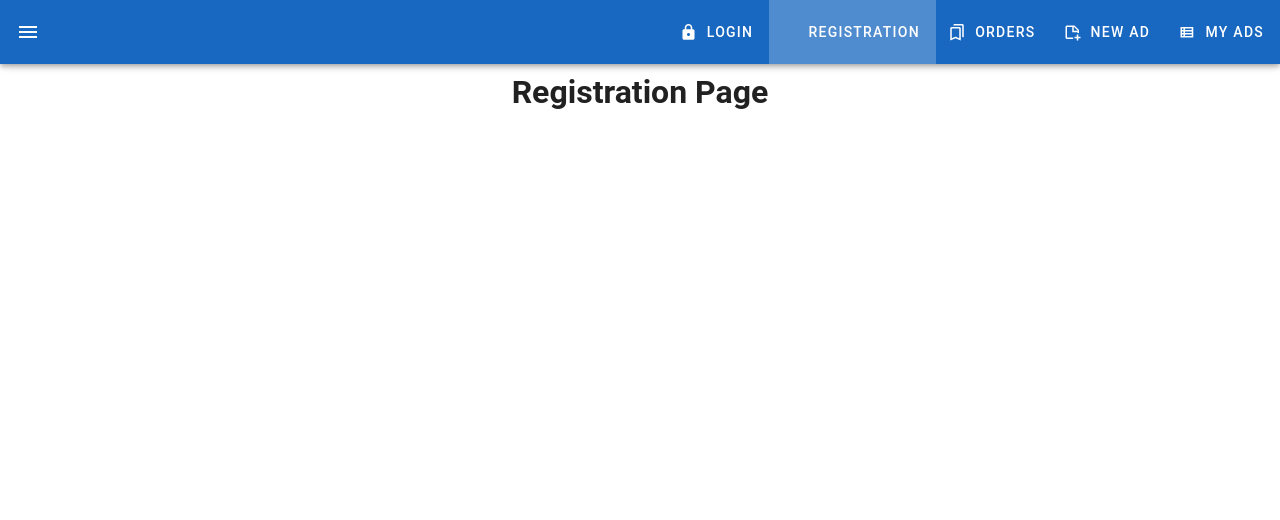
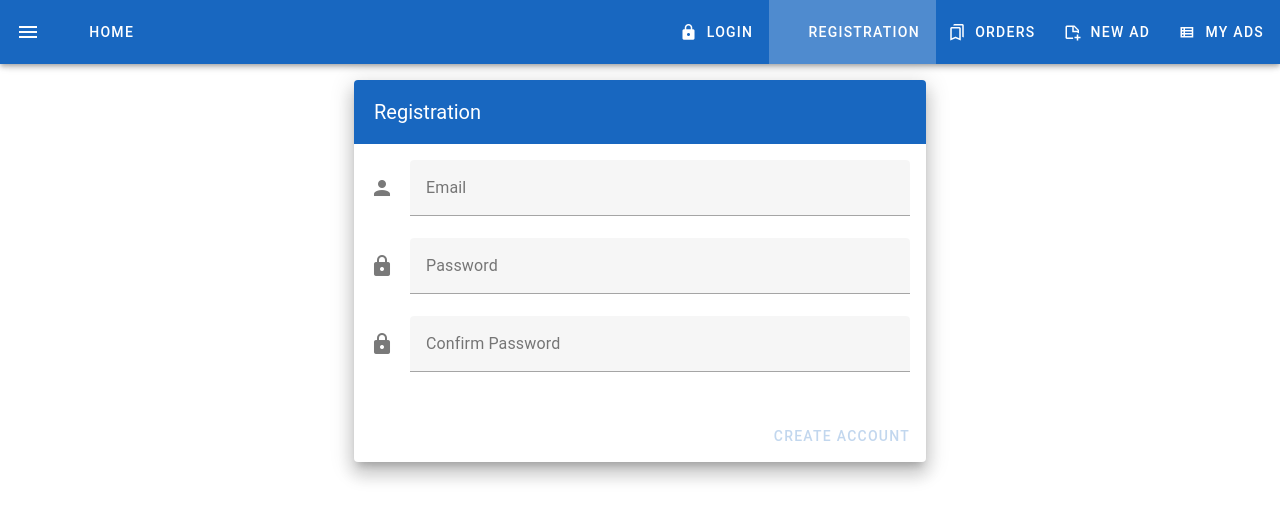
Before and after one commit to airo-zz/ad_project_2026, a Vue app: page /registration in a window 1280 px wide. Shown: the top 520 px of the page. Built offline with nearby package versions, Linux system fonts and the light colour scheme; a small style sheet from the web is missing.

Commit message:
Верстка страниц логина, регистрации и главной страницы

```diff
--- a/src/App.vue
+++ b/src/App.vue
@@ -28,6 +28,9 @@
 
     <v-app-bar app dark color="primary">
       <v-app-bar-nav-icon @click="drawer = !drawer"></v-app-bar-nav-icon>
+      <v-toolbar-title>
+        <v-btn to="/">Home</v-btn>
+      </v-toolbar-title>
       <v-spacer></v-spacer>
       <v-toolbar-items class="hidden-sm-and-down">
         <v-btn
--- a/src/views/Auth/LoginView.vue
+++ b/src/views/Auth/LoginView.vue
@@ -1,7 +1,43 @@
 <template>
   <v-container>
     <v-row justify="center">
-      <h1>Login Page</h1>
+      <v-col cols="12" sm="8" lg="6">
+        <v-card class="elevation-12">
+          <v-toolbar dark color="primary">
+            <v-toolbar-title>Login</v-toolbar-title>
+          </v-toolbar>
+          <v-card-text>
+            <v-form v-model="valid" ref="form" lazy-validation>
+              <v-text-field
+                prepend-icon="mdi-account"
+                name="email"
+                label="Email"
+                type="email"
+                v-model="email"
+                :rules="emailRules"
+              ></v-text-field>
+              <v-text-field
+                prepend-icon="mdi-lock"
+                name="password"
+                label="Password"
+                type="password"
+                v-model="password"
+                :rules="passwordRules"
+              ></v-text-field>
+            </v-form>
+          </v-card-text>
+          <v-card-actions>
+            <v-spacer></v-spacer>
+            <v-btn
+              color="primary"
+              @click="onSubmit"
+              :disabled="!valid"
+            >
+              Login
+            </v-btn>
+          </v-card-actions>
+        </v-card>
+      </v-col>
     </v-row>
   </v-container>
 </template>
@@ -10,6 +46,28 @@
 export default {
   data () {
     return {
+      email: "",
+      password: "",
+      valid: false,
+      emailRules: [
+        v => !!v || 'E-mail is required',
+        v => /.+@.+\..+/.test(v) || 'E-mail must be valid'
+      ],
+      passwordRules: [
+        v => !!v || 'Password is required',
+        v => (v && v.length >= 6) || 'Password must be more or equal than 6 characters'
+      ]
+    }
+  },
+  methods: {
+    onSubmit () {
+      if (this.$refs.form.validate()) {
+        const user = {
+          email: this.email,
+          password: this.password
+        }
+        console.log(user)
+      }
     }
   }
 }
--- a/src/views/Auth/RegistrationView.vue
+++ b/src/views/Auth/RegistrationView.vue
@@ -1,7 +1,51 @@
 <template>
   <v-container>
     <v-row justify="center">
-      <h1>Registration Page</h1>
+      <v-col cols="12" sm="8" lg="6">
+        <v-card class="elevation-12">
+          <v-toolbar dark color="primary">
+            <v-toolbar-title>Registration</v-toolbar-title>
+          </v-toolbar>
+          <v-card-text>
+            <v-form v-model="valid" ref="form" lazy-validation>
+              <v-text-field
+                prepend-icon="mdi-account"
+                name="email"
+                label="Email"
+                type="email"
+                v-model="email"
+                :rules="emailRules"
+              ></v-text-field>
+              <v-text-field
+                prepend-icon="mdi-lock"
+                name="password"
+                label="Password"
+                type="password"
+                v-model="password"
+                :rules="passwordRules"
+              ></v-text-field>
+              <v-text-field
+                prepend-icon="mdi-lock"
+                name="confirm-password"
+                label="Confirm Password"
+                type="password"
+                v-model="confirmPassword"
+                :rules="confirmPasswordRules"
+              ></v-text-field>
+            </v-form>
+          </v-card-text>
+          <v-card-actions>
+            <v-spacer></v-spacer>
+            <v-btn
+              color="primary"
+              @click="onSubmit"
+              :disabled="!valid"
+            >
+              Create Account
+            </v-btn>
+          </v-card-actions>
+        </v-card>
+      </v-col>
     </v-row>
   </v-container>
 </template>
@@ -10,6 +54,33 @@
 export default {
   data () {
     return {
+      email: "",
+      password: "",
+      confirmPassword: "",
+      valid: false,
+      emailRules: [
+        v => !!v || 'E-mail is required',
+        v => /.+@.+\..+/.test(v) || 'E-mail must be valid'
+      ],
+      passwordRules: [
+        v => !!v || 'Password is required',
+        v => (v && v.length >= 6) || 'Password must be more or equal than 6 characters'
+      ],
+      confirmPasswordRules: [
+        v => !!v || 'Password is required',
+        v => v === this.password || 'Password should match'
+      ]
+    }
+  },
+  methods: {
+    onSubmit () {
+      if (this.$refs.form.validate()) {
+        const user = {
+          email: this.email,
+          password: this.password
+        }
+        console.log(user)
+      }
     }
   }
 }
--- a/src/views/HomeView.vue
+++ b/src/views/HomeView.vue
@@ -1,16 +1,101 @@
 <template>
-  <v-container>
-    <v-row justify="center">
-      <h1>Home</h1>
-    </v-row>
-  </v-container>
+  <div>
+    <v-container fluid>
+      <v-row>
+        <v-col cols="12">
+          <v-carousel>
+            <v-carousel-item
+              v-for="ad in ads"
+              :key="ad.id"
+              :src="ad.src"
+              cover
+            >
+              <div class="ad-link">
+                <v-btn class="error" :to="'/ad/' + ad.id">
+                  {{ ad.title }}
+                </v-btn>
+              </div>
+            </v-carousel-item>
+          </v-carousel>
+        </v-col>
+      </v-row>
+    </v-container>
+
+    <v-container>
+      <v-row>
+        <v-col
+          cols="12" sm="6" md="4"
+          v-for="ad in ads"
+          :key="ad.id"
+        >
+          <v-card>
+            <v-img :src="ad.src" height="200px"></v-img>
+            <v-card-title>
+              <div>
+                <h3 class="headline mb-0">{{ ad.title }}</h3>
+                <div>{{ ad.desc }}</div>
+              </div>
+            </v-card-title>
+            <v-card-actions>
+              <v-spacer></v-spacer>
+              <v-btn text :to="'/ad/' + ad.id">Open</v-btn>
+              <v-btn color="primary">Buy</v-btn>
+            </v-card-actions>
+          </v-card>
+        </v-col>
+      </v-row>
+    </v-container>
+  </div>
 </template>
 
 <script>
 export default {
   data () {
     return {
+      ads: [
+        {
+          title: "First",
+          desc: "First Desc",
+          promo: true,
+          src: "https://cdn.vuetifyjs.com/images/carousel/squirrel.jpg",
+          id: "1"
+        },
+        {
+          title: "Second",
+          desc: "Second Desc",
+          promo: true,
+          src: "https://cdn.vuetifyjs.com/images/carousel/sky.jpg",
+          id: "2"
+        },
+        {
+          title: "Third",
+          desc: "Third Desc",
+          promo: true,
+          src: "https://cdn.vuetifyjs.com/images/carousel/bird.jpg",
+          id: "3"
+        },
+        {
+          title: "Fourth",
+          desc: "Fourth Desc",
+          promo: true,
+          src: "https://cdn.vuetifyjs.com/images/carousel/planet.jpg",
+          id: "4"
+        }
+      ]
     }
   }
 }
 </script>
+
+<style scoped>
+.ad-link {
+  position: absolute;
+  bottom: 50px;
+  left: 50%;
+  background: rgb(0, 0, 0, 0.5);
+  transform: translate(-50%, 0);
+  padding: 5px 15px;
+  border-top-right-radius: 5px;
+  border-top-left-radius: 5px;
+}
+</style>
```
